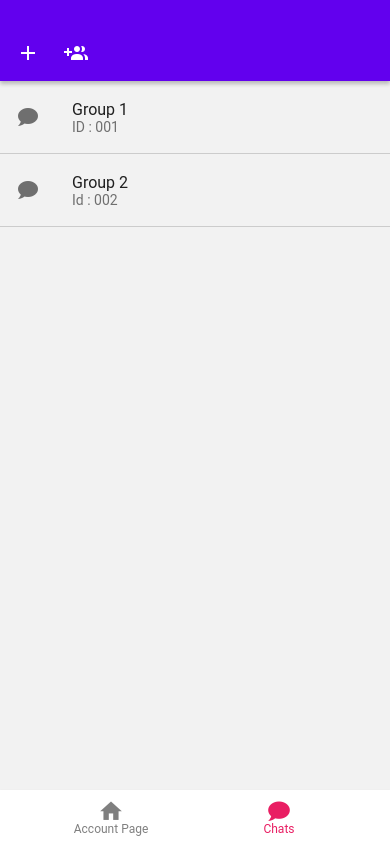
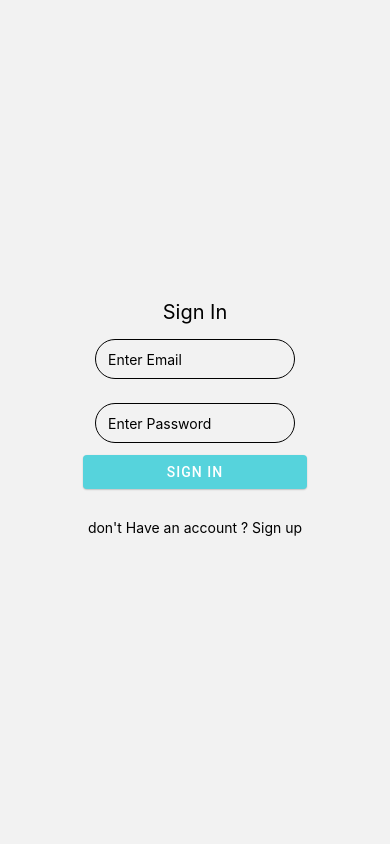
Before and after one commit to Faisals3/chat-app, a React Native app: screen /Chats in a window 390 px wide. Built offline with nearby package versions, Linux system fonts and the light colour scheme.

Commit message:
navigations and password match check

```diff
--- a/App.js
+++ b/App.js
@@ -3,12 +3,13 @@ import { NavigationContainer } from '@react-navigation/native';
 import store from './src/redux/store';
 import { Provider as ReduxProvider } from 'react-redux';
 import TabNavigator from './src/Navigations/TabNavigator';
+import MyStack from './src/Navigations/StackNavigator';
 
 export default function App() {
   return (
     <ReduxProvider store={store}>
       <NavigationContainer>
-        <TabNavigator />
+        <MyStack />
       </NavigationContainer>
     </ReduxProvider>
   );
--- a/package.json
+++ b/package.json
@@ -20,6 +20,7 @@
     "react": "16.13.1",
     "react-dom": "16.13.1",
     "react-native": "https://github.com/expo/react-native/archive/sdk-42.0.0.tar.gz",
+    "react-native-gesture-handler": "~1.10.2",
     "react-native-paper": "^4.9.2",
     "react-native-vector-icons": "^8.1.0",
     "react-native-web": "~0.13.12",
--- /dev/null
+++ b/src/Navigations/StackNavigator.js
@@ -0,0 +1,19 @@
+import * as React from 'react';
+import { createStackNavigator } from '@react-navigation/stack';
+import AuthenticationPage from '../pages/authenticationPage';
+import TabNavigator from './TabNavigator';
+
+const Stack = createStackNavigator();
+
+export default function MyStack() {
+  return (
+    <Stack.Navigator>
+      <Stack.Screen
+        name="Authentication Page"
+        component={AuthenticationPage}
+        options={{ headerShown: false }}
+      />
+      <Stack.Screen name="Account Page" component={TabNavigator} options={{ headerShown: false }} />
+    </Stack.Navigator>
+  );
+}
--- a/src/Navigations/TabNavigator.js
+++ b/src/Navigations/TabNavigator.js
@@ -4,14 +4,14 @@ import React from 'react';
 import { createMaterialBottomTabNavigator } from '@react-navigation/material-bottom-tabs';
 import MaterialCommunityIcons from 'react-native-vector-icons/MaterialCommunityIcons';
 
-export default function myTabsNav() {
+export default function myTabsNav({ navigation }) {
   const Tab = createMaterialBottomTabNavigator();
 
   function MyTabs() {
     return (
       <Tab.Navigator
         initialRouteName="Account Page"
-        activeColor="#e91e63"
+        activeColor="#197278"
         barStyle={{ backgroundColor: 'white' }}
       >
         <Tab.Screen
@@ -38,5 +38,5 @@ export default function myTabsNav() {
     );
   }
 
-  return <MyTabs />;
+  return MyTabs();
 }
--- a/src/pages/accountPage.js
+++ b/src/pages/accountPage.js
@@ -4,15 +4,16 @@ import { Button } from 'react-native-paper';
 import Firebase from '../APIs/firebase';
 import { useDispatch, useSelector } from 'react-redux';
 import { setUser } from '../redux/userSlice';
-export default function accountPage() {
+import RenderAuthentication from './authenticationPage';
+export default function accountPage({ navigation }) {
   const [lang] = useState({
     en: {
       signup: 'Sign Up',
       signin: 'Sign In',
     },
   });
-  const [email, setEmail] = useState('test2@gmail.com');
-  const [password, setPassword] = useState('123123');
+  const [email, setEmail] = useState('');
+  const [password, setPassword] = useState('');
 
   //redux
   const dispatch = useDispatch();
@@ -26,6 +27,7 @@ export default function accountPage() {
       .createUserWithEmailAndPassword(email, password)
       .then(() => {
         console.log('Signed up succesfuly');
+        signIn();
         setEmail('');
         setPassword('');
       })
@@ -73,6 +75,7 @@ export default function accountPage() {
         email: 'none',
       })
     );
+    navigation.navigate('Authentication Page');
   };
 
   const handleSignPage = () => {
@@ -92,24 +95,30 @@ export default function accountPage() {
           <Text style={{ fontSize: 20, textAlign: 'center', marginBottom: 3 }}>{signup}</Text>
         </View>
         <View>
-          <TextInput value={email} onChangeText={(email) => setEmail(email)} style={styles.input} />
+          <TextInput
+            value={email}
+            onChangeText={(email) => setEmail(email)}
+            style={styles.input}
+            placeholder="Enter Email"
+          />
         </View>
         <View>
           <TextInput
             value={password}
             onChangeText={(password) => setPassword(password)}
             style={styles.input}
+            placeholder="Enter Password"
           />
         </View>
-        <Button mode="contained" onPress={createUser}>
+        <Button mode="contained" onPress={createUser} style={styles.button}>
           Sign up
         </Button>
 
-        <View style={{ marginTop: 30 }}>
-          <Text>
+        <View style={{ marginTop: 30, alignItems: 'center', justifyContent: 'center' }}>
+          <Text style={{}}>
             Have an account ?
             <TouchableOpacity onPress={handleSignPage}>
-              <Text> Sign in</Text>
+              <Text style={{ marginTop: 0 }}> Sign up</Text>
             </TouchableOpacity>
           </Text>
         </View>
@@ -125,21 +134,27 @@ export default function accountPage() {
           <Text style={{ fontSize: 20, textAlign: 'center', marginBottom: 3 }}>{signin}</Text>
         </View>
         <View>
-          <TextInput value={email} onChangeText={(email) => setEmail(email)} style={styles.input} />
+          <TextInput
+            value={email}
+            onChangeText={(email) => setEmail(email)}
+            style={styles.input}
+            placeholder="Enter Email"
+          />
         </View>
         <View>
           <TextInput
             value={password}
             onChangeText={(password) => setPassword(password)}
             style={styles.input}
+            placeholder="Enter Password"
           />
         </View>
-        <Button mode="contained" onPress={signIn}>
+        <Button mode="contained" onPress={signIn} style={styles.button}>
           Sign in
         </Button>
 
-        <View style={{ marginTop: 30 }}>
-          <Text style={{ marginTop: 0 }}>
+        <View style={{ marginTop: 30, alignItems: 'center', justifyContent: 'center' }}>
+          <Text style={{}}>
             don't Have an account ?
             <TouchableOpacity onPress={handleSignPage}>
               <Text style={{ marginTop: 0 }}> Sign up</Text>
@@ -151,7 +166,10 @@ export default function accountPage() {
   };
 
   const renderAuthentication = () => {
-    return <View>{screen === 'signIn' ? rednerSignin() : renderSignup()}</View>;
+    if (screen === 'signIn') {
+      return rednerSignin();
+    }
+    return renderSignup();
   };
 
   const renderAccount = () => {
@@ -167,7 +185,7 @@ export default function accountPage() {
 
   return (
     <View style={styles.container}>
-      {currentUser.email === 'none' ? renderAuthentication() : renderAccount()}
+      {currentUser.email === 'none' ? <RenderAuthentication /> : renderAccount()}
     </View>
   );
 }
@@ -181,10 +199,20 @@ const styles = StyleSheet.create({
 
   logoutButton: {
     marginTop: 100,
+    backgroundColor: '#56D3DC',
+  },
+
+  button: {
+    backgroundColor: '#56D3DC',
   },
 
   input: {
+    height: 40,
+    width: 200,
     margin: 12,
+    borderWidth: 1,
+    padding: 12,
+    borderRadius: 100,
   },
 
   accountPage: {},
--- /dev/null
+++ b/src/pages/authenticationPage.js
@@ -0,0 +1,235 @@
+import React, { useState } from 'react';
+import { StyleSheet, Text, TouchableOpacity, View, TextInput } from 'react-native';
+import { Button } from 'react-native-paper';
+import Firebase from '../APIs/firebase';
+import { useDispatch, useSelector } from 'react-redux';
+import { setUser } from '../redux/userSlice';
+
+export default function renderAuthentication({ navigation }) {
+  const [lang] = useState({
+    en: {
+      signup: 'Sign Up',
+      signin: 'Sign In',
+    },
+  });
+  const [email, setEmail] = useState('');
+  const [password, setPassword] = useState('');
+  const [confPassword, setconfPassword] = useState('');
+  const [errorMessege, seterrorMessege] = useState('');
+
+  //redux
+  const dispatch = useDispatch();
+  const currentUser = useSelector((state) => state.user);
+  const [screen, setScreen] = useState('signIn');
+
+  const handleMatchPass = () => {
+    if ((password.length > 5) & (confPassword.length > 5)) {
+      seterrorMessege("Passwords doesn't match!");
+    }
+  };
+
+  const createUser = () => {
+    //validation
+    handleMatchPass();
+    if (errorMessege.length > 1) {
+      return console.log("Passwords doesn't match");
+    }
+
+    //firebsae and logs
+    console.log('pressed!');
+    const auth = Firebase.auth();
+    auth
+      .createUserWithEmailAndPassword(email, password)
+      .then(() => {
+        console.log('Signed up succesfuly');
+        signIn();
+        setEmail('');
+        setPassword('');
+      })
+      .catch((error) => {
+        const errorCode = error.code;
+        const errorMessage = error.message;
+        console.log(errorMessage + ' - Error Code : ' + errorCode);
+        // ..
+      });
+  };
+
+  const signIn = () => {
+    const auth = Firebase.auth();
+    auth
+      .signInWithEmailAndPassword(email, password)
+      .then((userCredential) => {
+        // Signed ins
+
+        console.log(
+          'Signed in Succesfuly user ID : ' +
+            userCredential.user.uid +
+            ' email : ' +
+            userCredential.user.email
+        );
+
+        dispatch(
+          setUser({
+            uid: userCredential.user.uid,
+            email: userCredential.user.email,
+          })
+        );
+
+        navigation.navigate('Account Page');
+      })
+      .catch((error) => {
+        const errorCode = error.code;
+        const errorMessage = error.message;
+        console.log(errorMessage + ' - Error Code : ' + errorCode);
+      });
+  };
+
+  const handleSignPage = () => {
+    if (screen == 'signIn') {
+      setScreen('signUp');
+    } else {
+      setScreen('signIn');
+    }
+  };
+
+  const renderSignup = () => {
+    const { signup } = lang.en;
+
+    return (
+      <View style={styles.container}>
+        <View style={{ justifyContent: 'center' }}>
+          <View style={{ justifyContent: 'center' }}>
+            <Text style={{ fontSize: 20, textAlign: 'center', marginBottom: 3 }}>{signup}</Text>
+          </View>
+          <View>
+            <TextInput
+              value={email}
+              onChangeText={(email) => setEmail(email)}
+              style={styles.input}
+              placeholder="Enter Email"
+            />
+          </View>
+          <View>
+            <TextInput
+              value={password}
+              onChangeText={(password) => setPassword(password)}
+              style={styles.input}
+              placeholder="Enter Password"
+            />
+          </View>
+          <View>
+            <TextInput
+              value={confPassword}
+              onChangeText={(confPassword) => setconfPassword(confPassword)}
+              style={styles.input}
+              placeholder="Confirm Password"
+            />
+          </View>
+          <Text style={{ color: 'red', textAlign: 'center', fontSize: 12, marginBottom: 6 }}>
+            {errorMessege}
+          </Text>
+          <Button mode="contained" onPress={createUser} style={styles.button}>
+            Sign up
+          </Button>
+
+          <View
+            style={{
+              marginTop: 30,
+              alignItems: 'center',
+              justifyContent: 'center',
+              flexDirection: 'row',
+            }}
+          >
+            <Text>Have an account ?</Text>
+            <TouchableOpacity onPress={handleSignPage}>
+              <Text> Sign in</Text>
+            </TouchableOpacity>
+          </View>
+        </View>
+      </View>
+    );
+  };
+
+  const rednerSignin = () => {
+    const { signin } = lang.en;
+    return (
+      <View style={styles.container}>
+        <View style={{ justifyContent: 'center' }}>
+          <View style={{ justifyContent: 'center' }}>
+            <Text style={{ fontSize: 20, textAlign: 'center', marginBottom: 3 }}>{signin}</Text>
+          </View>
+          <View>
+            <TextInput
+              value={email}
+              onChangeText={(email) => setEmail(email)}
+              style={styles.input}
+              placeholder="Enter Email"
+            />
+          </View>
+          <View>
+            <TextInput
+              value={password}
+              onChangeText={(password) => setPassword(password)}
+              style={styles.input}
+              placeholder="Enter Password"
+            />
+          </View>
+          <Button mode="contained" onPress={signIn} style={styles.button}>
+            Sign in
+          </Button>
+
+          <View
+            style={{
+              marginTop: 30,
+              alignItems: 'center',
+              justifyContent: 'center',
+              flexDirection: 'row',
+            }}
+          >
+            <Text>don't Have an account ?</Text>
+            <TouchableOpacity onPress={handleSignPage}>
+              <Text> Sign up</Text>
+            </TouchableOpacity>
+          </View>
+        </View>
+      </View>
+    );
+  };
+
+  if (screen === 'signIn') {
+    return rednerSignin();
+  }
+  return renderSignup();
+}
+const styles = StyleSheet.create({
+  container: {
+    margin: 30,
+    flexDirection: 'column',
+    alignItems: 'center',
+    marginTop: 300,
+  },
+
+  logoutButton: {
+    marginTop: 100,
+    backgroundColor: '#56D3DC',
+  },
+
+  button: {
+    backgroundColor: '#56D3DC',
+  },
+
+  input: {
+    height: 40,
+    width: 200,
+    margin: 12,
+    borderWidth: 1,
+    padding: 12,
+    borderRadius: 100,
+  },
+
+  accountPage: {},
+
+  welcomeText: {
+    fontSize: 20,
+  },
+});
--- a/src/pages/chatPage.js
+++ b/src/pages/chatPage.js
@@ -25,9 +25,8 @@ export default function Chats() {
 
   return (
     <View>
-      <Appbar.Header style={styles.bottom}>
-        <Appbar.Action icon="plus" onPress={() => console.log('Pressed archive')} />
-        <Appbar.Action icon="account-multiple-plus" onPress={() => console.log('Pressed mail')} />
+      <Appbar.Header style={styles.appHeader}>
+        <Appbar.Content title="Chats" />
       </Appbar.Header>
 
       <List.Item
@@ -47,12 +46,9 @@ export default function Chats() {
 }
 
 const styles = StyleSheet.create({
-  bottom: {
-    position: 'relative',
-    left: 0,
-    right: 0,
-    top: 0,
-    marginTop: 25,
+  appHeader: {
+    backgroundColor: '#32292F',
+    justifyContent: 'center',
   },
   chatBar: {
     borderBottomColor: '#CCCCCC',
```
Also changed, not shown: 1 other file (tests, documents, lock files or other folders).
